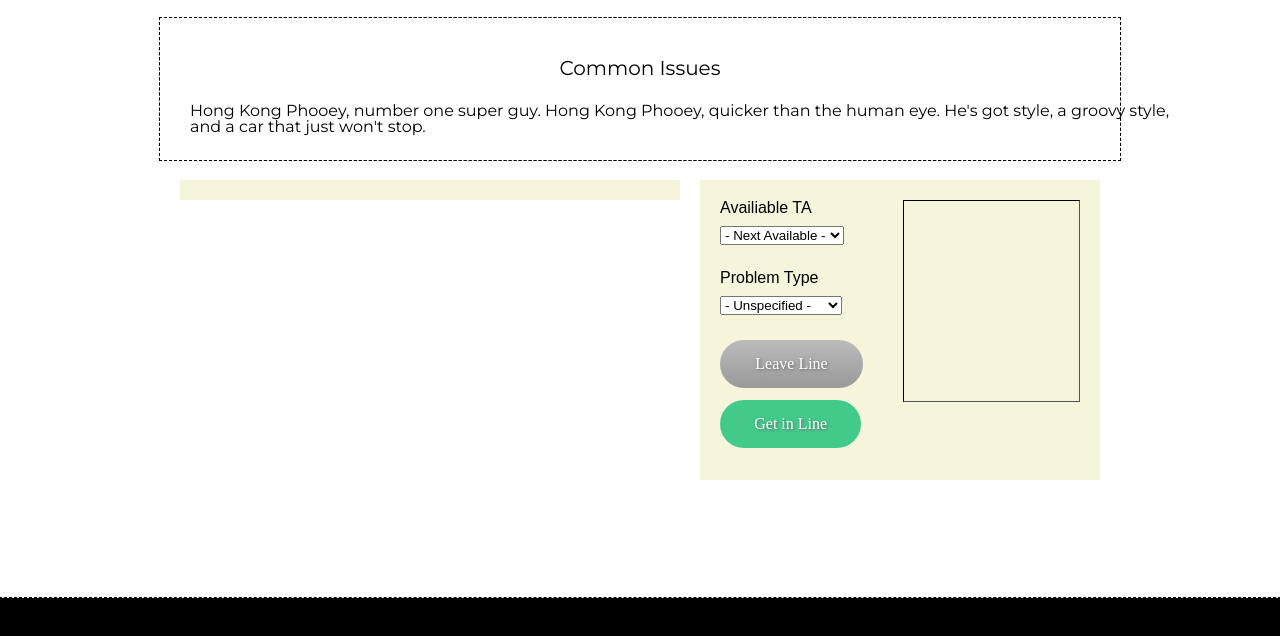
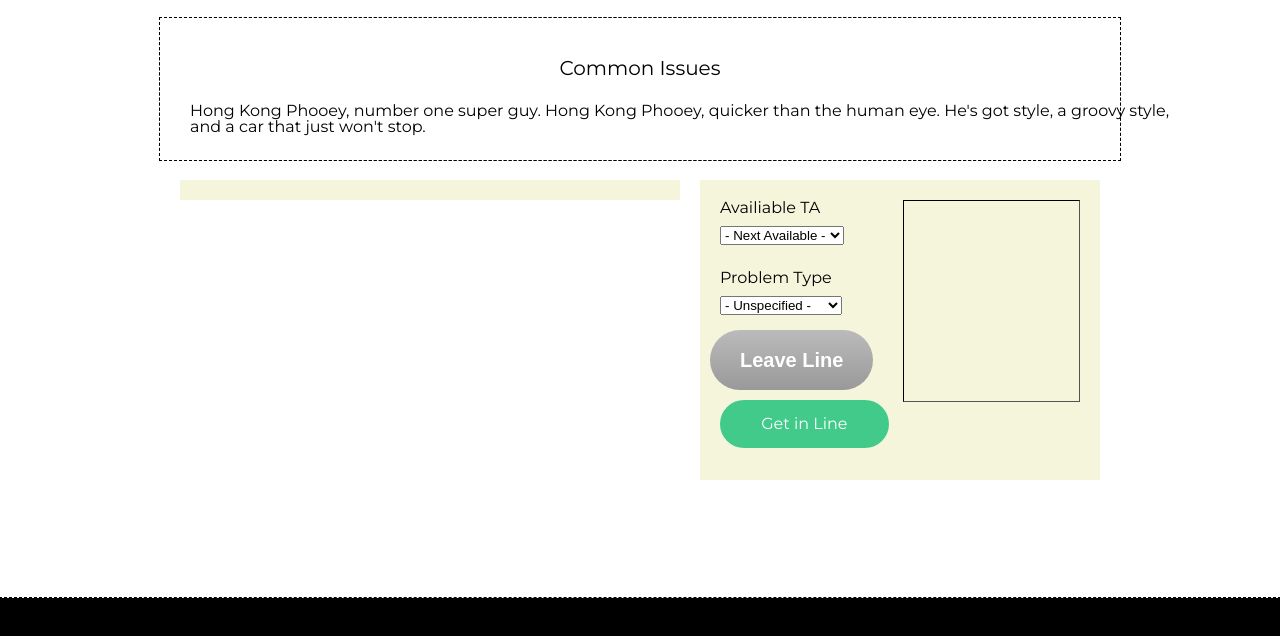
Before and after one commit to dmurphy90/201_NEXT, a plain HTML site: page student.html in a window 1280 px wide. Shown: the part 122-758 px from the top of the page. Drawn offline with Linux system fonts and the light colour scheme.

Commit message:
button stuff

```diff
--- a/css/student.css
+++ b/css/student.css
@@ -34,7 +34,7 @@
 .student_options h3 {
 	margin: 10px;
 	font-size: 16px;
-  font-family: arial;
+  /*font-family: 'Monsterrat', sans-serif;*/
 }
 
 select {
@@ -51,7 +51,6 @@ select {
   overflow: hidden;
   border: 1px inset black;
   text-align: center;
-  font-family: arial;
   font-size: 16px;
   line-height: 200px;
 }
@@ -63,18 +62,18 @@ select {
   background-image: -ms-linear-gradient(top, #bbb, #999);
   background-image: -o-linear-gradient(top, #bbb, #999);
   background-image: linear-gradient(to bottom, #bbb, #999);
-  text-shadow: 1px 1px 3px #666666;
-  font-size: 16px;
-  padding: 10px 20px;
-  margin: 10px;
-  width: 95px;
+  padding: 8px 16px;
+  margin-right: 20px;
+  /*width: 120px;*/
   text-align: center;
   pointer-events: none;
   display: inline-block;
   position: absolute;
   top: 150px;
   left: 10px;
-  font-family: Gotham Rounded SSm A,Gotham Rounded SSm B;
+  font-size: 20px;
+  font-weight: bold;
+  font-family: 'Monsterrat', sans-serif;
   color: #fff;
   border: 0;
   border-radius: 30px;
@@ -127,8 +126,8 @@ select {
   background-image: -ms-linear-gradient(top, #42ca8b, #42ca8b);
   background-image: -o-linear-gradient(top, #42ca8b, #42ca8b);
   background-image: linear-gradient(to bottom, #42ca8b, #42ca8b);
-  text-shadow: 1px 1px 3px #666666;
-  font-family: Gotham Rounded SSm A,Gotham Rounded SSm B;
+  /*text-shadow: 1px 1px 3px #666666;*/
+  /*font-family: 'Monsterrat', sans-serif;*/
   color: #fff;
   font-size: 16px;
   padding: 10px 20px 10px 20px;
@@ -156,8 +155,8 @@ select {
   background-image: -ms-linear-gradient(top, #db9834, #db9834);
   background-image: -o-linear-gradient(top, #db9834, #db9834);
   background-image: linear-gradient(to bottom, #db9834, #db9834);
-  text-shadow: 1px 1px 3px #666666;
-  font-family: Gotham Rounded SSm A,Gotham Rounded SSm B;
+  /*text-shadow: 1px 1px 3px #666666;*/
+  /*font-family: 'Monsterrat', sans-serif;*/
   color: #fff;
   font-size: 16px;
   padding: 10px 20px 10px 20px;
```
